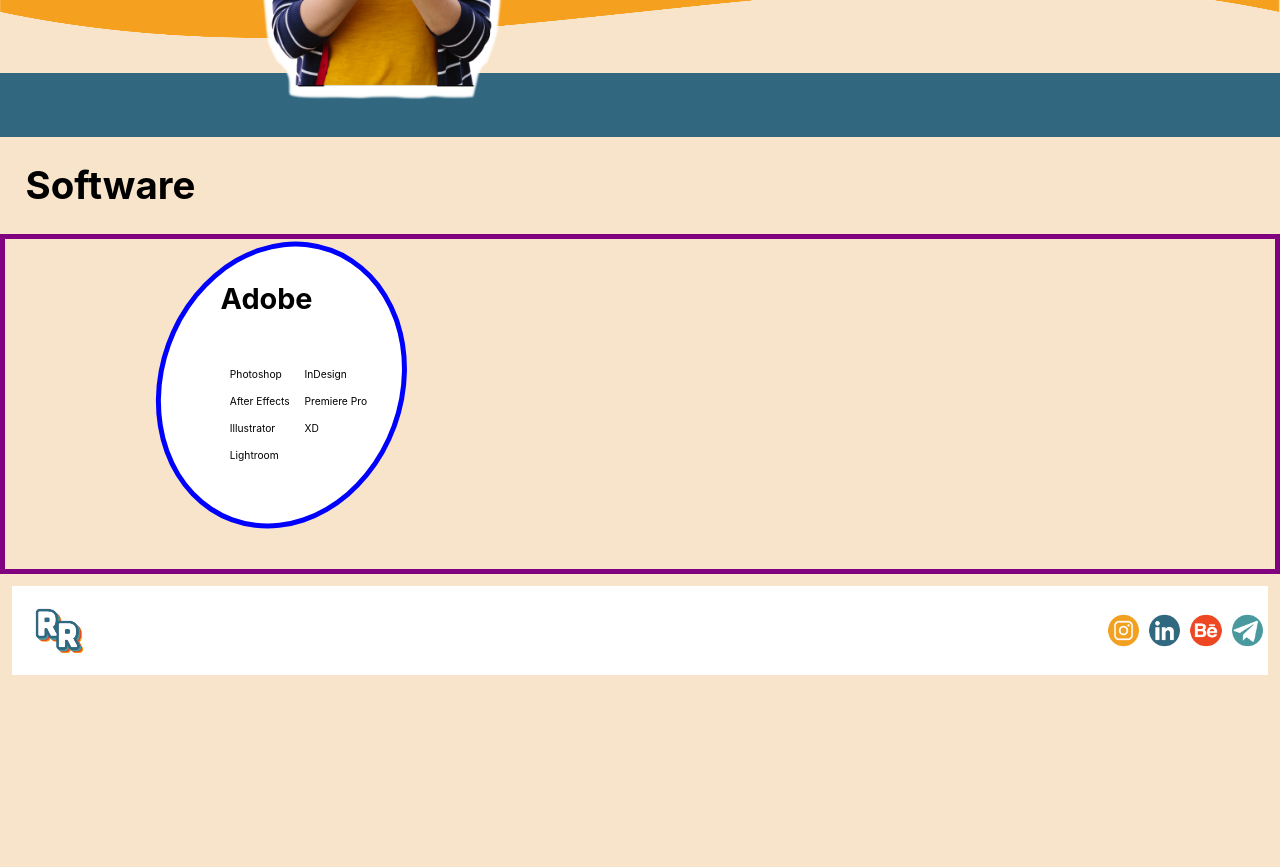
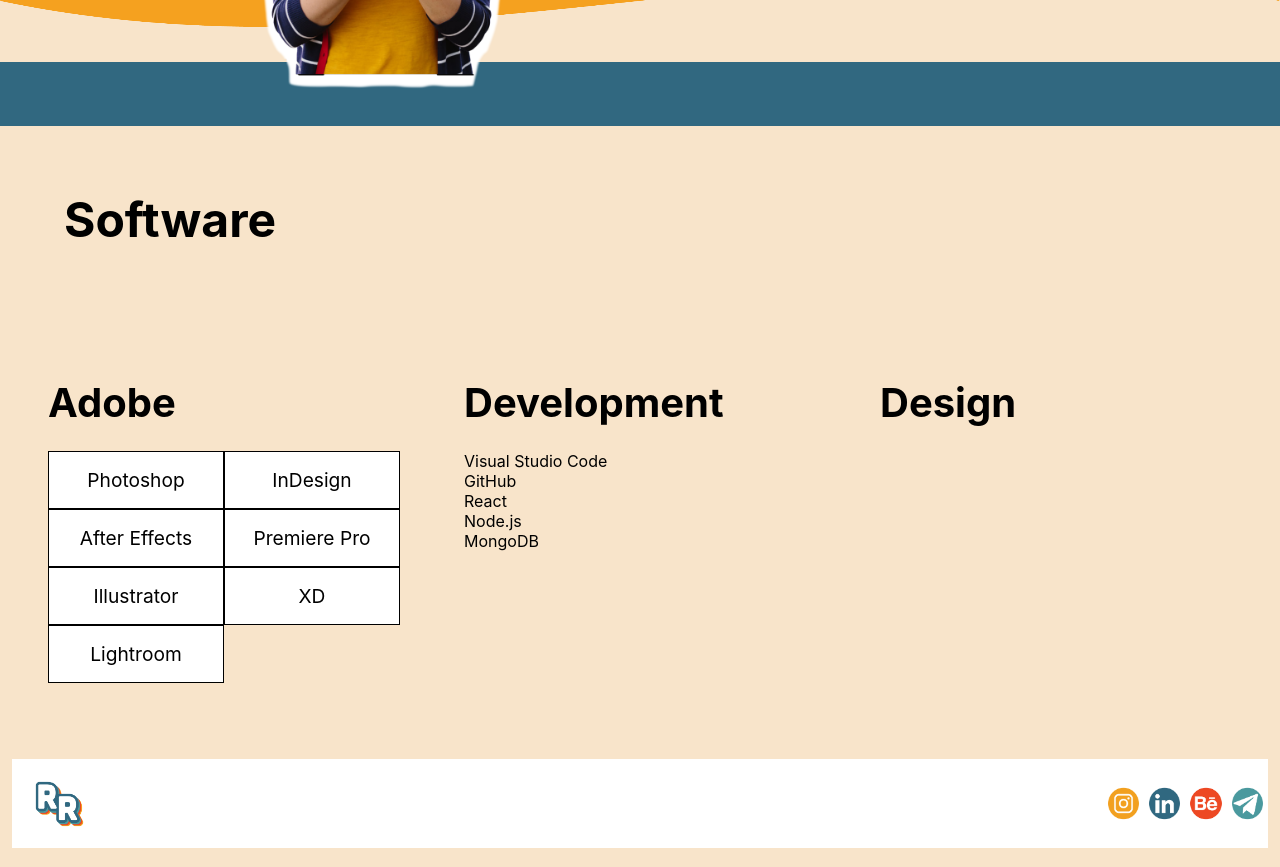
Before and after one commit to RRoyStudio/RRoy-Portfolio, a React (Create React App) app in the folder portfolio/: page / in a window 1280 px wide. Shown: the part 440-1307 px from the top of the page. Before the commit the page ends 1134 px from the top, so only its background shows below. Built offline with nearby package versions, Linux system fonts and the light colour scheme.

Commit message:
12-4 work

```diff
--- a/portfolio/src/Comp/Navbar.css
+++ b/portfolio/src/Comp/Navbar.css
@@ -1,4 +1,4 @@
-.nav .container {
+.nav-container {
 	border: #F8E4CA solid 1vw;
 	display: grid;
 	grid-template-columns: 1fr 1fr;
@@ -9,18 +9,18 @@
 }
 
 
-.nav .colmn1 {
+.nav-colmn1 {
 	width: 1fr;
 	background-color: white;
 }
 
-.nav .colmn2 {
+.nav-colmn2 {
 	width: 1fr;
 	align-content: center;
 	background-color: white;
 }
 
-.nav .colmn1 img {
+.nav-colmn1 img {
 	height: 5vw;
 	margin: 1vw;
 	background-color: white;
@@ -31,7 +31,7 @@
 	}
 };
 
-.nav button {
+button {
 	background-color: white;
 	outline: none;
 	border: none;
@@ -39,7 +39,7 @@
 }
 
 
-.nav .hamburger {
+.hamburger {
 	float: right;
 	margin: 1vw;
 	background-color: white;
@@ -50,7 +50,7 @@
 	}
 }
 
-.nav .hamburger img {
+.hamburger img {
 	width: 10vw;
 	height: auto;
 	background-color: white;
--- a/portfolio/src/Comp/Navbar.js
+++ b/portfolio/src/Comp/Navbar.js
@@ -12,11 +12,11 @@
 
     return (
         <div className="nav">
-            <div className="container">
-                <div className= 'colmn1'>
+            <div className="nav-container">
+                <div className= 'nav-colmn1'>
                     <img src={RRicon} alt="RR" />
                 </div>
-                <div className= 'colmn2'>
+                <div className= 'nav-colmn2'>
                     <button onClick={() => headerLinks.classList.toggle('open')} className="hamburger" id='hamburger'><img src={hamburgericon} alt="hamburger menu" /></button>
                     <ul id='header_links'>
                         <li>Home</li>
--- a/portfolio/src/Comp/Software.css
+++ b/portfolio/src/Comp/Software.css
@@ -1,92 +1,70 @@
-
-
-
-tbody, tr, td, th{
-    background-color: transparent;
-    border: none;
+.Software {
+    width: 100%;
 }
 
+.container {
+    padding: 2rem;
+}
 
-table{
-    rotate: -10deg;
-    background-color: transparent;
-    padding: 1vw;
-    margin-top: 0;
-    font-size: .8vw;
-    position: relative;
-    left: 1vw;
+.row {
+    display: grid;
+    grid-template-columns: repeat(3, 1fr);
+    gap: 2rem;
+}
 
-    @media screen and (max-width: 500px) {
-        font-size: 1.5vw;
-        position: relative;
-        left: .5vw;
+.software-h2 {
+    grid-column: 1 / -1;
+    margin: 2rem;
+    font-size: 3rem;
+}
+
+@media screen and (max-width: 900px) {
+    .row {
+        grid-template-columns: 1fr;
     }
 }
 
-
-
-th, td {
-        border-collapse: "collapse";
-        padding: .5vw;
+.adobe-h2 {
+    font-size: 2.5rem;
+    margin-bottom: 1.5rem;
 }
 
-
-.adobe-table{
-    border: none;
-    background-color: transparent;
-
+.adobe-grid {
+    display: grid;
+    grid-template-columns: repeat(2, 1fr);
 }
 
-.colmn1{
-    margin-bottom: 0;
-    font-size: 1.5vw;
-    border: purple solid 5px;
-    width: 1fr;
+.adobe-item {
+    background-color: white;
+    border: var(--primary-border-color) solid 5px;
+    padding: 1rem;
+    text-align: center;
+    border-radius: var(--border-radius);
+    font-size: 1.2rem;
+    border: black solid 1px;
 }
 
-.colmn1-container{
-    background-color: white;
-    border: blue solid 5px;
-    width: fit-content ;
-    border-radius: 50%;
-    height:20vw;
-    padding: 1vw;
-    align-content: center;
-    rotate: 20deg;
-    margin-left: 12vw;
-    margin-bottom: 3vw;
+.colmn1, .colmn2, .colmn3 {
+    margin: 1rem 0;
+}
 
+.colmn1-container,
+.colmn2-container,
+.colmn3-container {
+    padding: 1rem;
+}
 
-    @media screen and (max-width: 500px) {
-        height: 30vw;
-        width: 20vw;
-        text-align: center;
-        display: inline-block;
-        position: relative;
-        left: 2vw;
+/* Media Queries */
+@media screen and (max-width: 500px) {
+    .adobe-grid {
+        grid-template-columns: 1fr;
     }
 
-}
+    .software-h2 {
+        font-size: 2.5rem;
+    }
 
-.adobe-h2 {
-    padding: 1vw;
-    padding-bottom: 0;
-    margin-bottom: 0;
-    margin-top: 0;
-    text-align: center;
-    rotate: -20deg;
-    width:fit-content;
-    background-color: transparent;
-
-
-    @media screen and (max-width: 500px) {
-        font-size: 2.5vw;
-        position: relative;
-        left: 2vw;
+    .adobe-h2 {
+        font-size: 2rem;
     }
 }
-
-.software-h2{
-    margin: 2vw;
-    font-size: 3vw;
-}
--- a/portfolio/src/Comp/Software.js
+++ b/portfolio/src/Comp/Software.js
@@ -11,63 +11,70 @@
   "Lightroom",
 ];
 
+const development_tools = [
+  "Visual Studio Code",
+  "GitHub",
+  "React",
+  "Node.js",
+  "MongoDB"
+];
 
-function adobe_table() {
-    const column1 = [];
-    const column2 = [];
+const AdobeList = () => (
+  <div className="adobe-grid">
+    {adobe_programs.map((program) => (
+      <div key={program} className="adobe-item">
+        {program}
+      </div>
+    ))}
+  </div>
+);
 
-    // Split programs between two columns
-    for (let i = 0; i < adobe_programs.length; i++) {
-      if (i % 2 === 0) {
-        column1.push(adobe_programs[i]);
-      } else {
-        column2.push(adobe_programs[i]);
-      }
-    }
+const DevelopmentTools = () => (
+  <div className="dev-grid">
+    {development_tools.map((tool) => (
+      <div key={tool} className="dev-item">
+        {tool}
+      </div>
+    ))}
+  </div>
+);
 
-    // Create rows with two columns
-    const rows = [];
-    for (let i = 0; i < Math.max(column1.length, column2.length); i++) {
-      rows.push(
-        <tr key={i}>
-          <td >{column1[i] || ""}</td>
-          <td >{column2[i] || ""}</td>
-        </tr>
-      );
-    }
-
-    return (
-      <table>
-        <tbody>{rows}</tbody>
-      </table>
-    );
-  }
-
-adobe_table();
 
 function Software() {
+  // ContentSection component
+  const ContentSection = ({ title, children }) => {
+    return (
+      <div className="colmn1">
+        <div className="colmn1-container">
+          <h2 className="adobe-h2">{title}</h2>
+          {children}
+        </div>
+      </div>
+    );
+  };
+
   return (
     <div className="Software">
       <div className="container">
         <div className="row">
-            <h2 className="software-h2">Software</h2>
-          <div className="colmn1">
-            <div className="colmn1-container">
-              <h2 className="adobe-h2">Adobe</h2>
-                <table className="adobe-table" style={{background: 'transparent'}}>{adobe_table()}</table>
+          <h2 className="software-h2">Software</h2>
 
-            </div>
-            <div className="colmn2">
-              <div className="colmn2-container"></div>
-            </div>
-            <div className="colmn3">
-              <div className="colmn3-container"></div>
-            </div>
-          </div>
+          <ContentSection title="Adobe">
+            <AdobeList />
+          </ContentSection>
+
+          <ContentSection title="Development">
+            <DevelopmentTools />
+          </ContentSection>
+
+          <ContentSection title="Design">
+
+
+          </ContentSection>
         </div>
       </div>
     </div>
   );
-}
+};
 
 export default Software;
```
